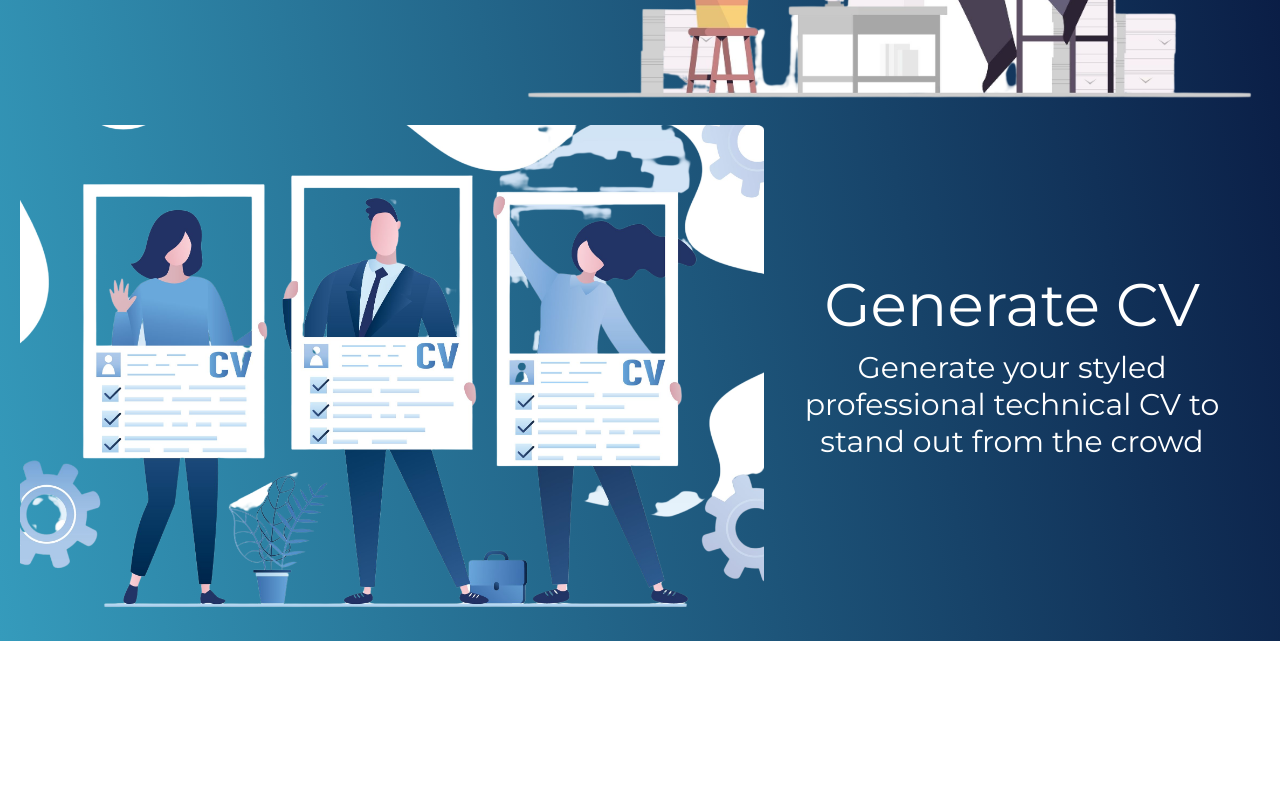
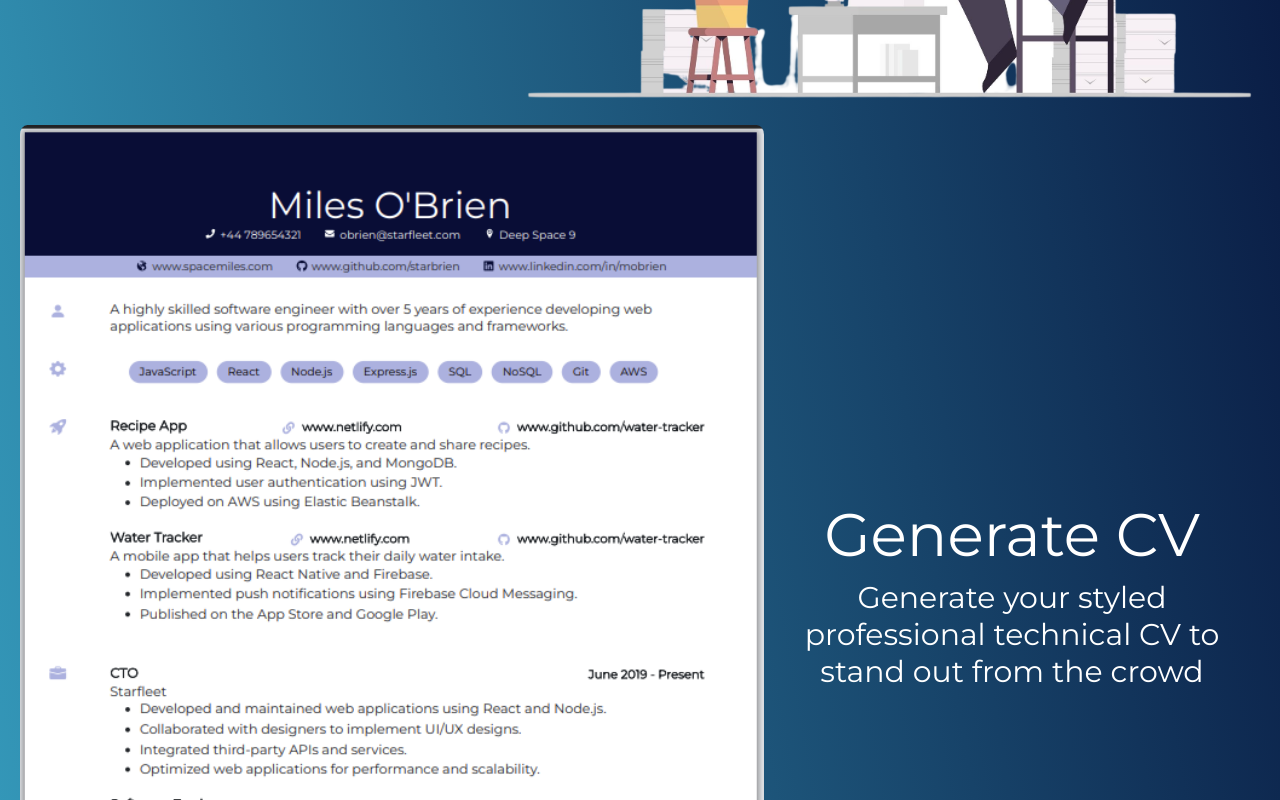
Before and after one commit to maijako/CV-generator, a React (Create React App) app: page / in a window 1280 px wide. Shown: the part 1740-2540 px from the top of the page. Before the commit the page ends 2381 px from the top, so only its background shows below. Built offline with nearby package versions, Linux system fonts and the light colour scheme; a web font is replaced by a local one; what @react-pdf/renderer would draw is missing.

Commit message:
add CV sample image to front page

```diff
--- a/src/components/Home.js
+++ b/src/components/Home.js
@@ -7,7 +7,8 @@ import { Button } from 'react-bootstrap';
 import { Link } from 'react-router-dom';
 import img1 from "../assets/Shutterstock_2170929773.png";
 import img2 from "../assets/Shutterstock_2140212583.png";
-import img3 from "../assets/Shutterstock_1843058941.png";
+// import img3 from "../assets/Shutterstock_1843058941.png";
+import cvimg from "../assets/samplecv.png";
 
 
 function Main() {
@@ -39,7 +40,7 @@ function Main() {
             flipped={true}
           />
           <Slider
-            imageSrc={img3}
+            imageSrc={cvimg}
             title={"Generate CV"}
             subtitle={"Generate your styled professional technical CV to stand out from the crowd"}
           />
```
Also changed, not shown: src/assets/samplecv.png (added).
